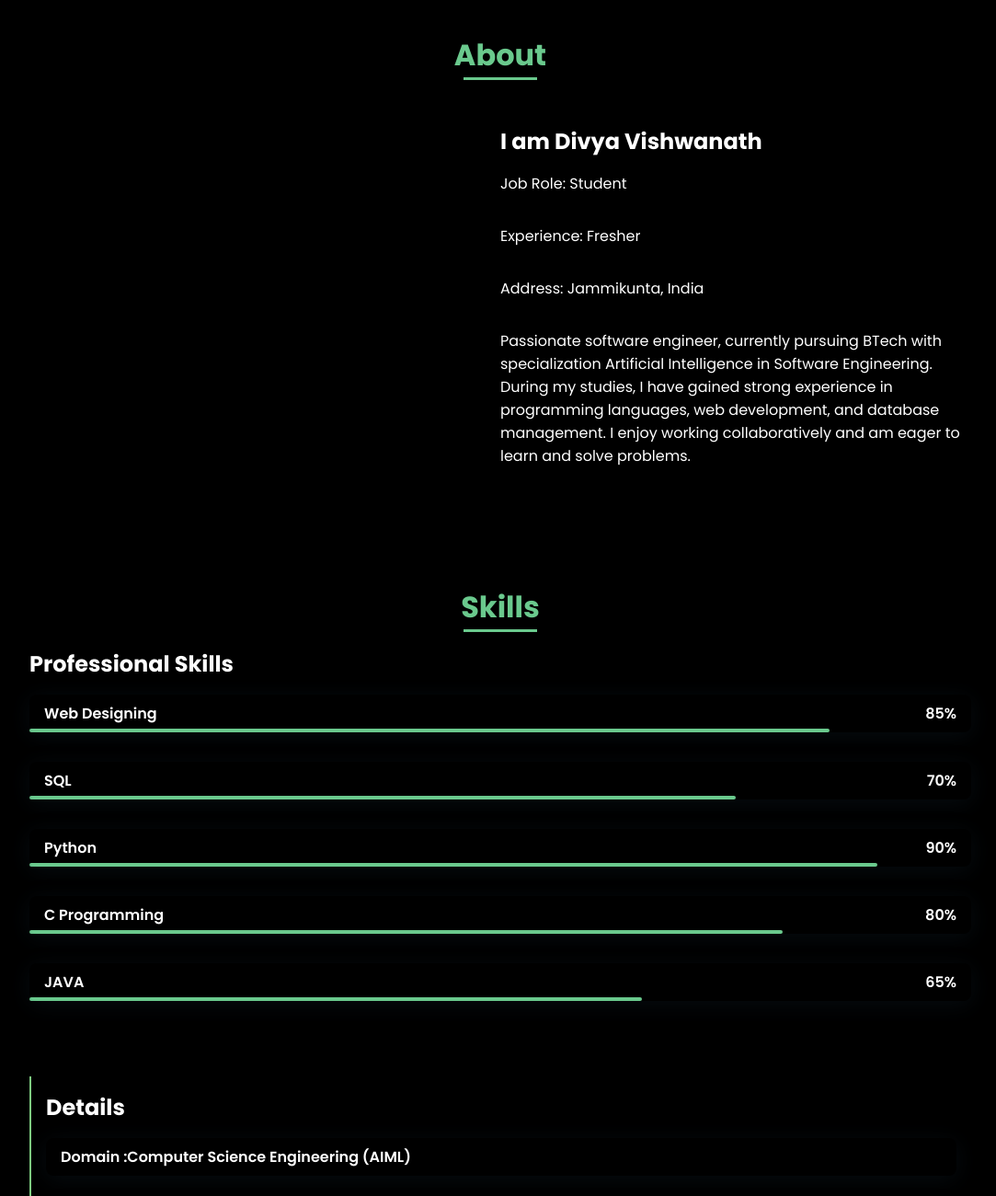
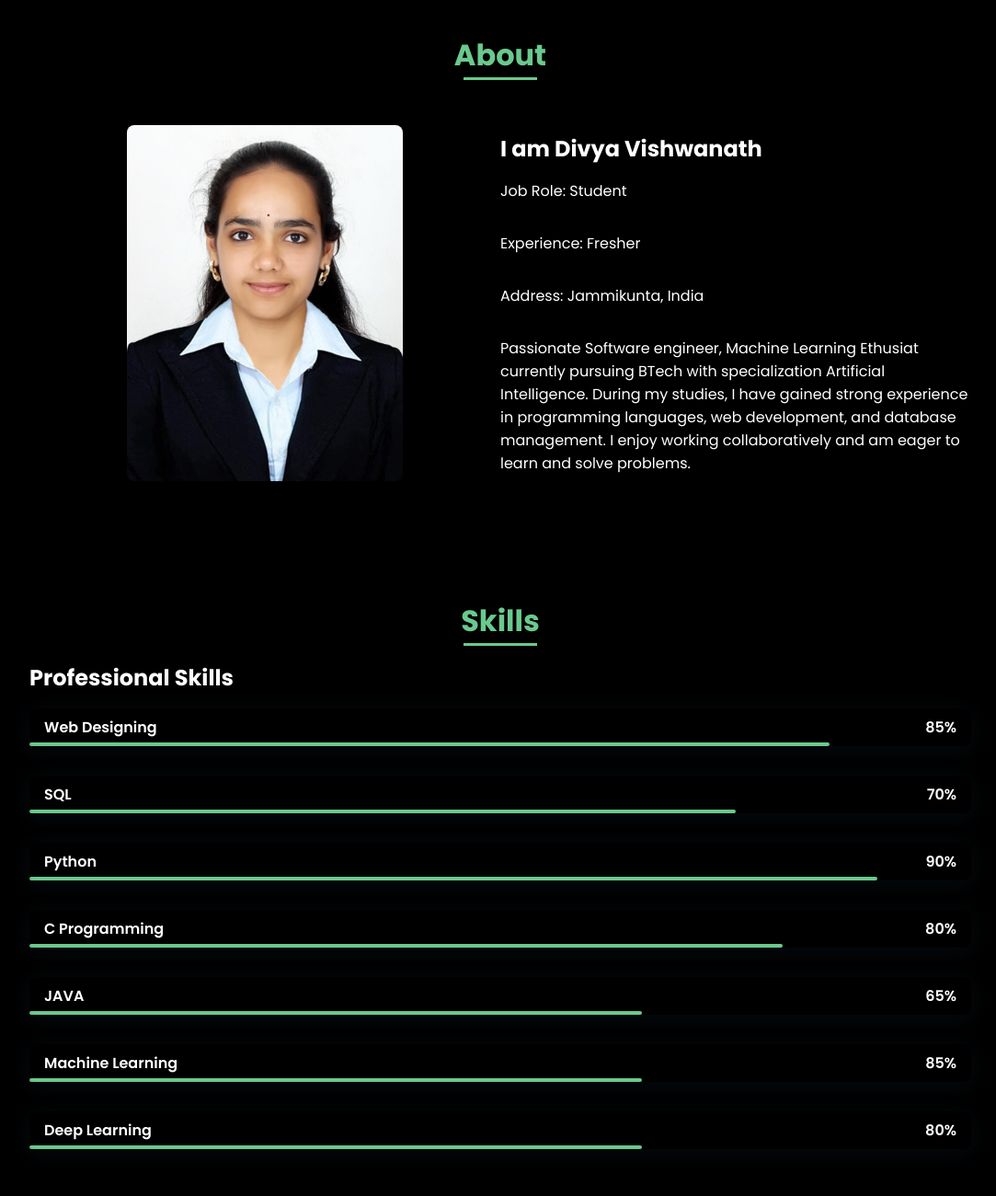
Before and after one commit to Divya20-05/Portfolio, a plain HTML site: page index.html in a window 1280 px wide. Shown: the part 1360-2660 px from the top of the page at 92% size, without its empty margins (96-1179 px from the left). Drawn offline with nearby package versions, Linux system fonts and the light colour scheme.

Commit message:
Update index.html

```diff
--- a/index.html
+++ b/index.html
@@ -99,7 +99,7 @@
 
                 <div class="about__container bd-grid">
                     <div class="about__img">
-                        <img src="assets/img/about.jpg" alt="">
+                        <img src="assets/img/about.jpeg" alt="">
                     </div>
 
                     <div>
@@ -107,7 +107,7 @@
                         <p class="skills__text"> Job Role: Student</p>
                         <p class="skills__text"> Experience: Fresher</p>
                         <p class="skills__text"> Address: Jammikunta, India</p>
-                        <p class="about__text">Passionate software engineer, currently pursuing BTech with specialization Artificial Intelligence in Software Engineering. During my studies, I have gained strong experience in programming languages, web development, and database management. I enjoy working collaboratively and am eager to learn and solve problems.</p>
+                        <p class="about__text">Passionate Software engineer, Machine Learning Ethusiat currently pursuing BTech with specialization Artificial Intelligence. During my studies, I have gained strong experience in programming languages, web development, and database management. I enjoy working collaboratively and am eager to learn and solve problems.</p>
                     </div>
                 </div>
             </section>
@@ -171,6 +171,28 @@
                 <div class="skills__bar skills__ux"></div>
                 <div>
                     <span class="skills__percentage">65%</span>
+                </div>
+            </div>
+
+            <!-- Machine Learning Skill -->
+            <div class="skills__data">
+                <div class="skills__names">
+                    <span class="skills__name">Machine Learning</span>
+                </div>
+                <div class="skills__bar skills__ux"></div>
+                <div>
+                    <span class="skills__percentage">85%</span>
+                </div>
+            </div>
+
+            <!-- Deep learning Skill -->
+            <div class="skills__data">
+                <div class="skills__names">
+                    <span class="skills__name">Deep Learning</span>
+                </div>
+                <div class="skills__bar skills__ux"></div>
+                <div>
+                    <span class="skills__percentage">80%</span>
                 </div>
             </div>
         </div><br><br>
```
